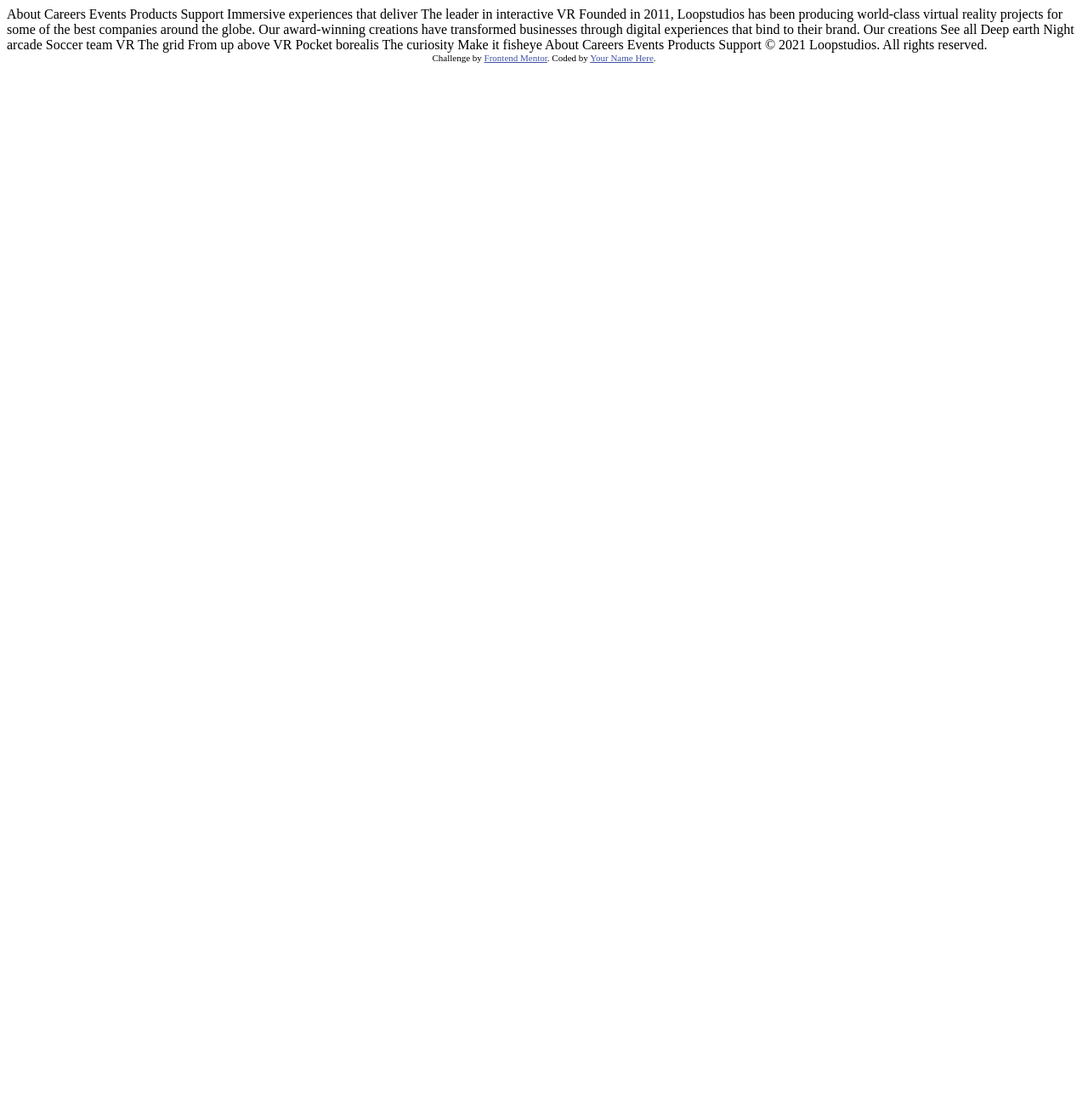
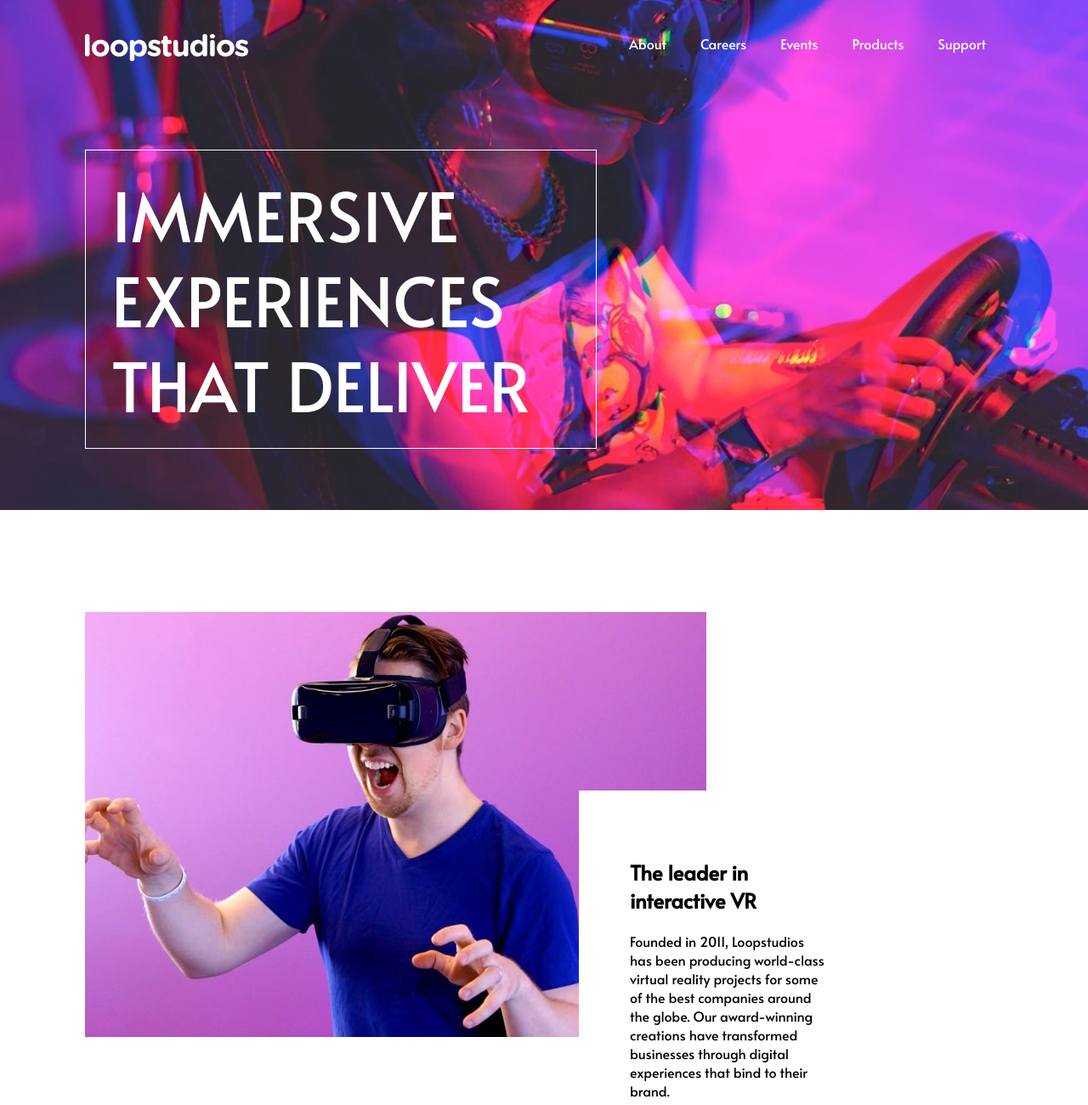
Before and after one commit to curchadw/Loopstudios, a plain HTML site: page index.html in a window 1280 px wide. Shown: the top 1300 px of the page at 85% size. Before the commit the page ends 800 px from the top, so only its background shows below. Drawn offline with Linux system fonts and the light colour scheme.

Commit message:
working on the right side spacing for the vr section

```diff
--- a/index.html
+++ b/index.html
@@ -5,7 +5,7 @@
   <meta name="viewport" content="width=device-width, initial-scale=1.0"> <!-- displays site properly based on user's device -->
 
   <link rel="icon" type="image/png" sizes="32x32" href="./images/favicon-32x32.png">
-
+  <link rel="stylesheet" href="styles.css">
   <title>Frontend Mentor | Loopstudios landing page</title>
 
   <!-- Feel free to remove these styles or customise in your own stylesheet 👍 -->
@@ -15,45 +15,53 @@
   </style>
 </head>
 <body>
-  About
-  Careers
-  Events
-  Products
-  Support
 
-  Immersive experiences that deliver
+ <header>
+  <div class='container'>
+    <div class='top_header'>
+      <div class="loop_s">
+        <img src="images/logo.svg" alt="loopstudio_logo">
+      </div>
+      <div class="menu">
+        <div>About</div>
+        <div>Careers</div>
+        <div>Events</div>
+        <div>Products</div>
+        <div>Support</div>
+      </div>
+    </div>
+    <div class="bottom_header">
+      <p>IMMERSIVE</p>
+      <p>EXPERIENCES</p>
+      <p>THAT DELIVER</p>
+    </div>
+  </div>
+ </header>
+ <div class="mid_sec">
+   <div class="container">
+    <div class="mid_1">
+      <img src="images/desktop/image-interactive.jpg" alt="Guy in VR">
+      <div class="vr">
+        <h2>The leader in interactive VR</h2>
+        <p class="para">Founded in 2011, Loopstudios has been producing world-class virtual reality
+          projects for some of the best companies around the globe. Our award-winning
+          creations have transformed businesses through digital experiences that bind
+          to their brand.</p>
+      </div>
+    </div>
+    <div class="mid_2">
 
-  The leader in interactive VR
+    </div>
+ </div>
+ </div>
+ <footer>
 
-  Founded in 2011, Loopstudios has been producing world-class virtual reality
-  projects for some of the best companies around the globe. Our award-winning
-  creations have transformed businesses through digital experiences that bind
-  to their brand.
+ </footer>
 
-  Our creations
-
-  See all
-
-  Deep earth
-  Night arcade
-  Soccer team VR
-  The grid
-  From up above VR
-  Pocket borealis
-  The curiosity
-  Make it fisheye
-
-  About
-  Careers
-  Events
-  Products
-  Support
-
-  © 2021 Loopstudios. All rights reserved.
 
   <div class="attribution">
     Challenge by <a href="https://www.frontendmentor.io?ref=challenge" target="_blank">Frontend Mentor</a>.
-    Coded by <a href="#">Your Name Here</a>.
+    Coded by <a href="#">Curtis L Chadwell</a>.
   </div>
 </body>
 </html>
--- /dev/null
+++ b/styles.css
@@ -0,0 +1,84 @@
+@import url('https://fonts.googleapis.com/css2?family=Alata&display=swap');
+@import url('https://fonts.googleapis.com/css2?family=Josefin+Sans:wght@300&display=swap');
+
+body{
+    margin: 0;
+    max-width: 1440px;
+    background-color: black;
+    font-family: 'Alata','Josef Sans', sans-serif;
+}
+
+header{
+    background-image: url('images/desktop/image-hero.jpg');
+    width: 100%;
+    height: 600px;
+    background-repeat: no-repeat;
+    background-position: center;
+    background-size: cover;
+
+}
+
+.container{
+    margin: 0 100px;
+
+}
+
+.top_header{
+    padding-top: 40px;
+    display: flex;
+    justify-content: space-between;
+}
+
+.menu{
+    display: flex;
+    justify-content: space-between;
+    color: hsl(0, 0%, 100%)
+
+}
+
+.menu > div{
+    margin: 0 20px;
+}
+
+.bottom_header{
+    position: relative;
+    top: 100px;
+    border: 1px solid hsl(0, 0%, 100%);
+    width: 50%;
+    padding: 30px;
+
+}
+
+.bottom_header > p{
+    font-size: 5em;
+    width: fit-content;
+    margin: -10px 0;
+    color: hsl(0, 0%, 100%);
+}
+
+.mid_sec{
+    background-color: #FFFFFF;
+    height: 1500px;
+}
+
+.mid_1{
+    padding-top: 120px;
+    display: flex;
+    width: 100%;
+}
+
+.vr{
+    background-color: #FFFFFF;
+    padding: 60px;
+    position: relative;
+    right: 150px;
+    top: 210px;
+    width: 400px;
+    height: 210px;
+}
+
+
+
+footer{
+    height: 100px;
+}
```
Also changed, not shown: 4 other files.
